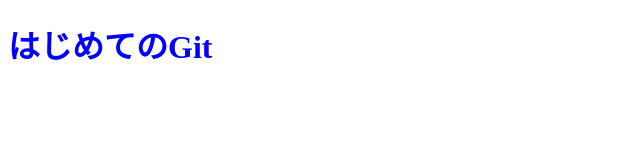
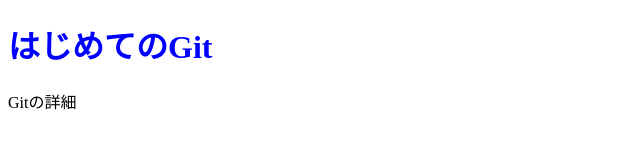
Before and after one commit to HokamaKaito/first_app13, a plain HTML site: page index.html in a window 1280 px wide. Shown: the whole page, without its empty margins (0-640 px from the left). Drawn offline with Linux system fonts and the light colour scheme.

Commit message:
add p tag

```diff
--- a/index.html
+++ b/index.html
@@ -11,6 +11,7 @@
 
 <body>
     <h1>はじめてのGit</h1>
+    <p>Gitの詳細</p>
 </body>
 
 </html>
```
